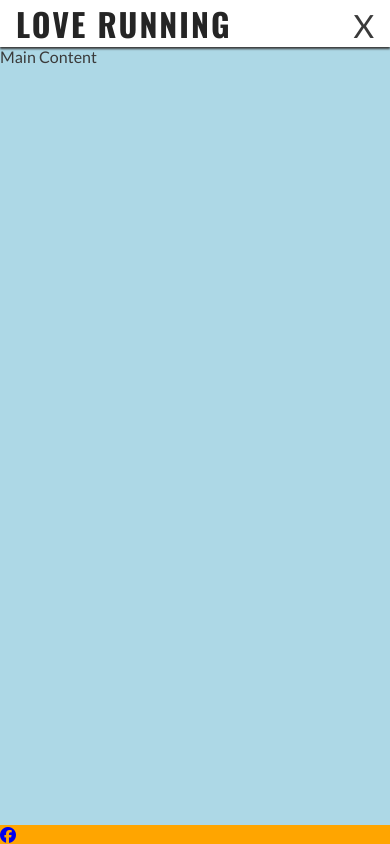
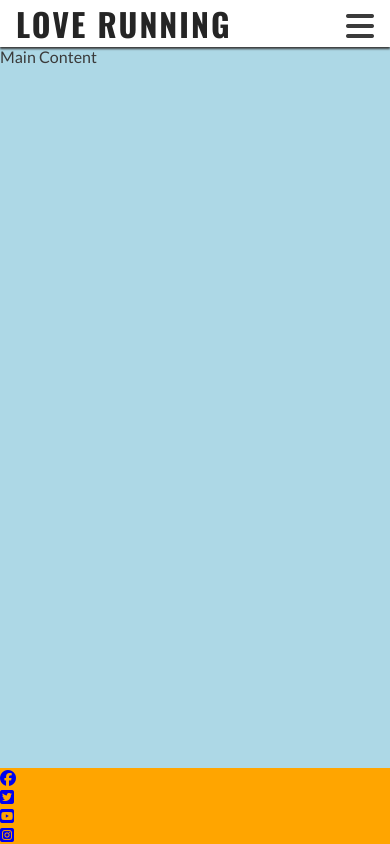
Before and after one commit to SaraB333/love-running-walkthrough, a plain HTML site: page index.html in a window 390 px wide. Drawn offline with nearby package versions, Linux system fonts and the light colour scheme.

Commit message:
added logos / links for youtube, instagram and twitter and added burger icon for header

```diff
--- a/index.html
+++ b/index.html
@@ -25,7 +25,7 @@
             <h1 id="logo">Love Running</h1>
         </a>
         <input type="checkbox" id="nav-toggle" class="nav-toggle">
-        <label for="nav-toggle" class="nav-toggle-label">X</label>
+        <label for="nav-toggle" class="nav-toggle-label"><i class="fa-solid fa-bars"></i></label>
         <nav>
             <ul id="menu">
                 <li><a href="" class="active">Home</a></li>
@@ -42,7 +42,17 @@
     <footer>
         <ul>
             <li><a href="https://www.facebook.com/" target="_blank" rel="noopener"
-                    aria-label="Visit our Facebook page (opens in a new tab)" alt="facebook logo"><i class="fa-brands fa-facebook"></i></a></li>
+                    aria-label="Visit our Facebook page (opens in a new tab)" alt="facebook logo"><i
+                        class="fa-brands fa-facebook"></i></a></li>
+            <li><a href="https://www.twitter.com/" target="_blank" rel="noopener"
+                    aria-label="Visit our Twitter page (opens in a new tab)" alt="twitter logo"><i
+                        class="fa-brands fa-square-twitter"></i></a></li>
+            <li><a href="https://www.youtube.com/" target="_blank" rel="noopener"
+                    aria-label="Visit our YouTube page (opens in a new tab)" alt="youtube logo"><i
+                        class="fa-brands fa-square-youtube"></i></a></li>
+            <li><a href="https://www.instagram.com/" target="_blank" rel="noopener"
+                    aria-label="Visit our Instagram page (opens in a new tab)" alt="instagram logo"><i
+                        class="fa-brands fa-square-instagram"></i></a></li>
         </ul>
     </footer>
     <!-- Fontawesome Kit code -->
```
